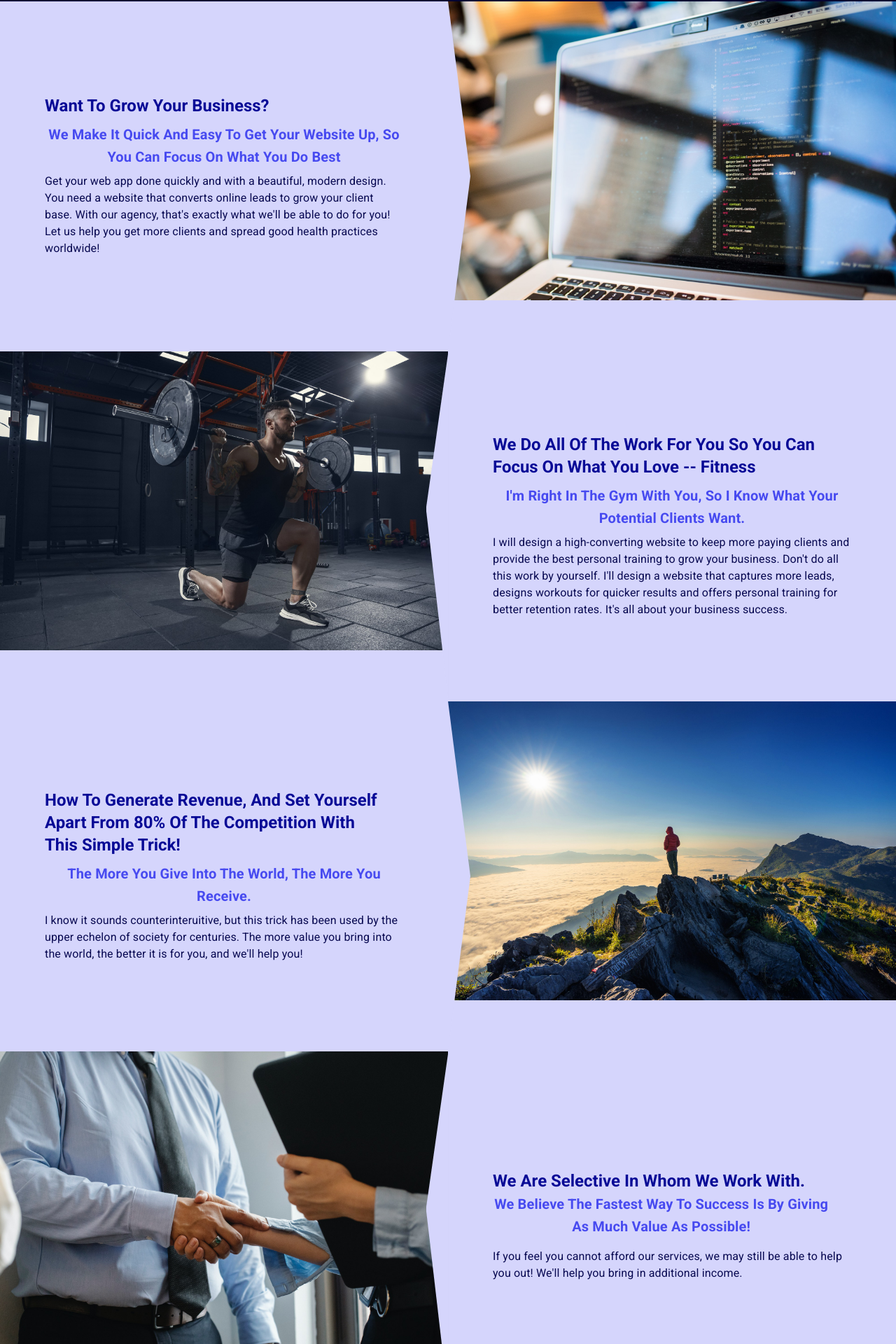
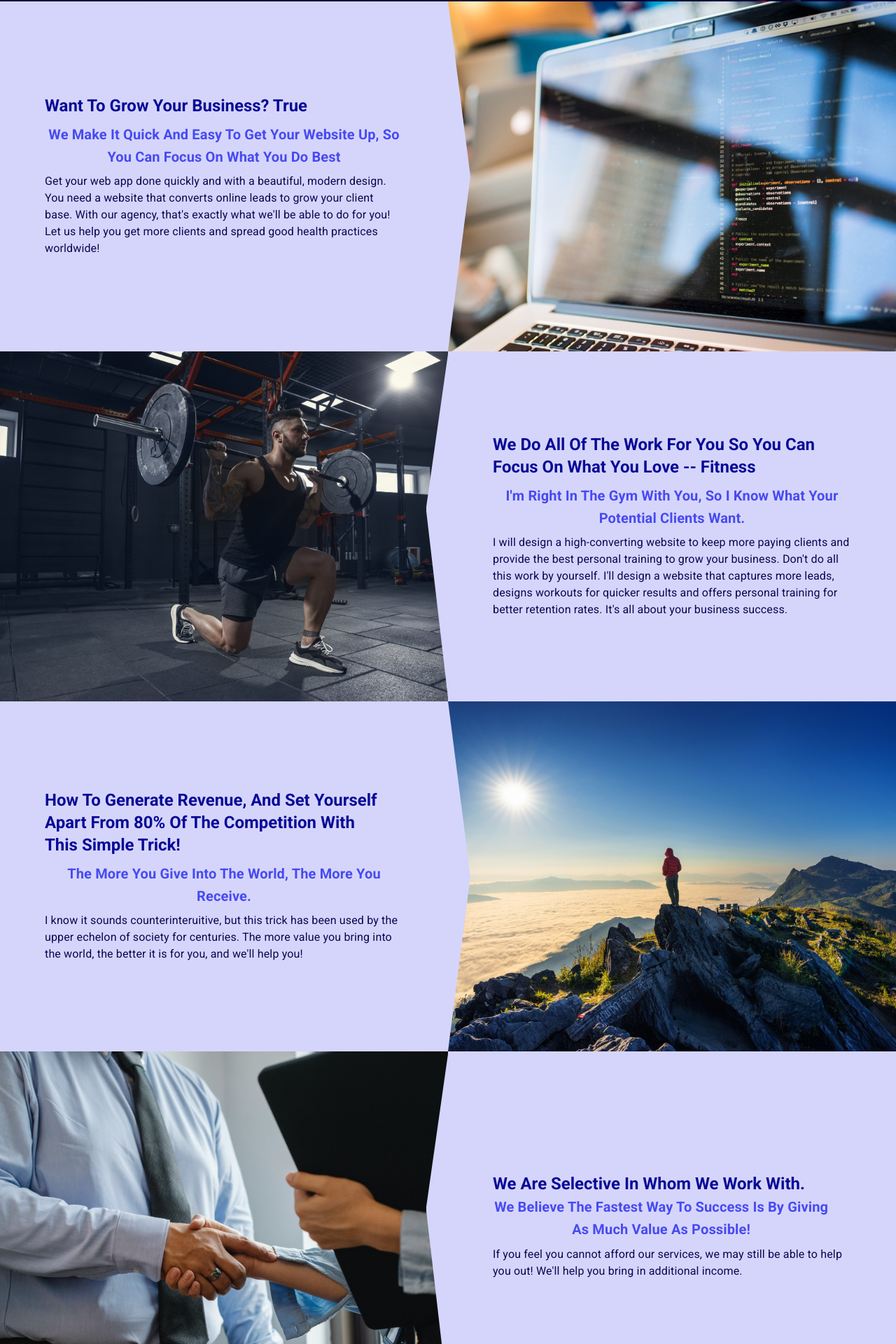
Before and after one commit to mjmorrison10/landing-page-template, a Next.js app: page / in a window 1280 px wide. Shown: the part 6380-8300 px from the top of the page at 70% size. Built offline with nearby package versions, Linux system fonts and the light colour scheme.

Commit message:
added ISO

```diff
--- a/Components/NinthSection.js
+++ b/Components/NinthSection.js
@@ -5,9 +5,10 @@ import {
   Container,
   Grid,
   IconButton,
+  Slide,
   Typography,
 } from "@mui/material";
-import React from "react";
+import React, { useCallback, useRef } from "react";
 import {
   clipPathBottom2,
   clipPathBottom3,
@@ -15,6 +16,8 @@ import {
   companyName,
 } from "../public/Settings/BaseSettings";
 import LazyLoad from "react-lazyload";
+// import { useInView } from "react-intersection-observer";
+import { InView } from "react-intersection-observer";
 
 function NinthSection() {
   const content = {
@@ -97,13 +100,18 @@ function NinthSection() {
     return {
       gridArea: area,
       position: "relative",
-      minHeight: 500,
+      minHeight: { xs: 200, md: 500 },
       display: "flex",
       flexDirection: "column",
       textAlign: { xs: "center", md: "inherit" },
       alignItems: { xs: "center", md: "flex-start" },
       justifyContent: "center",
       px: { xs: 0, md: "10% !important" },
+      py: { xs: 2, md: "auto" },
+
+      // ISO Settings
+      // opacity: !iso ? 0 : 100,
+      // bgcolor: iso ? "purple" : "white",
 
       "&::before": {
         content: '""',
@@ -129,7 +137,7 @@ function NinthSection() {
     return {
       gridArea: area,
       minHeight: 500,
-      placeItems: 'center',
+      placeItems: "center",
     };
   };
 
@@ -181,26 +189,48 @@ function NinthSection() {
     // left: "50%",
   };
 
-  // const gridItemContainerStyles = () => {
-  //   return {
-  //     direction: { md: "column" },
-  //   };
-  // };
+  // const { ref, inView, entry } = useInView({
+  //   threshold: 0,
+  //   rootMargin: "-300px",
+  //   // triggerOnce: true,
+  // });
+
+  // const ref = useRef();
+  // const [inViewRef, inView] = useInView({
+  //   threshold: 0,
+  //   rootMargin: "-300px",
+  //   // triggerOnce: true,
+  // });
+
+  // // Use `useCallback` so we don't recreate the function on each render - Could result in infinite loop
+  // const setRefs = useCallback(
+  //   (node) => {
+  //     // Ref's from useRef needs to have the node assigned to `current`
+  //     ref.current = node;
+  //     // Callback refs, like the one from `useInView`, is a function that takes the node as an argument
+  //     inViewRef(node);
+  //   },
+  //   [inViewRef]
+  // );
 
   return (
     <Box component="section" sx={sectionStyles}>
       <Box sx={containerStyles}>
         <Grid container sx={gridContainerStyles}>
-          <Grid item sx={contentStyles("right", "section01")}>
+          <InView threshold={0} rootMargin={"-10%"}>
+            {({ inView, ref, entry }) => (
+              <>
+                <Grid ref={ref} item sx={contentStyles("right", "section01")}>
+                  <Slide in={inView} direction="right">
+                    <Box>
                       <Typography
                         variant="h5"
                         component="h2"
                         gutterBottom
                         sx={headingTypoStyles}
                       >
-              {content.heading01}
+                        {content.heading01} {inView ? "true" : "false"}
                       </Typography>
-            <div>
                       <Typography
                         variant="h6"
                         component="h3"
@@ -209,25 +239,30 @@ function NinthSection() {
                       >
                         {content.subheader01}
                       </Typography>
-            </div>
                       <Typography sx={bodyStyles}>{content.body01}</Typography>
+                    </Box>
+                  </Slide>
                 </Grid>
                 <Grid item sx={imageStyles("image01")}>
-            <LazyLoad
-              height={"100%"}
-              offset={-200}
-              placeholder={<CircularProgress />}
-            >
+                  <Slide in={inView} direction="right">
                     <Box
                       component="img"
                       src={content.image01}
                       alt={content.heading01}
                       sx={imgStyles}
                     ></Box>
-            </LazyLoad>
+                  </Slide>
                 </Grid>
+              </>
+            )}
+          </InView>
 
-          <Grid item sx={contentStyles("left", "section02")}>
+          <InView threshold={0} rootMargin={"-10%"}>
+            {({ inView, ref, entry }) => (
+              <>
+                <Grid ref={ref} item sx={contentStyles("left", "section02")}>
+                  <Slide in={inView} direction="left">
+                    <Box>
                       <Typography
                         variant="h5"
                         component="h2"
@@ -247,23 +282,29 @@ function NinthSection() {
                         </Typography>
                       </div>
                       <Typography sx={bodyStyles}>{content.body02}</Typography>
+                    </Box>
+                  </Slide>
                 </Grid>
                 <Grid item sx={imageStyles("image02")}>
-            <LazyLoad
-              height={"100%"}
-              offset={-200}
-              placeholder={<CircularProgress />}
-            >
+                  <Slide in={inView} direction="left">
                     <Box
                       component="img"
                       src={content.image02}
                       alt={content.heading02}
                       sx={imgStyles}
                     ></Box>
-            </LazyLoad>
+                  </Slide>
                 </Grid>
+              </>
+            )}
+          </InView>
 
-          <Grid item sx={contentStyles("right", "section03")}>
+          <InView threshold={0} rootMargin={"-10%"}>
+            {({ inView, ref, entry }) => (
+              <>
+                <Grid ref={ref} item sx={contentStyles("right", "section03")}>
+                  <Slide in={inView} direction="right">
+                    <Box>
                       <Typography
                         variant="h5"
                         component="h2"
@@ -283,23 +324,29 @@ function NinthSection() {
                         </Typography>
                       </div>
                       <Typography sx={bodyStyles}>{content.body03}</Typography>
+                    </Box>
+                  </Slide>
                 </Grid>
                 <Grid item sx={imageStyles("image03")}>
-            <LazyLoad
-              height={"100%"}
-              offset={-200}
-              placeholder={<CircularProgress />}
-            >
+                  <Slide in={inView} direction="right">
                     <Box
                       component="img"
                       src={content.image03}
                       alt={content.heading03}
                       sx={imgStyles}
                     ></Box>
-            </LazyLoad>
+                  </Slide>
                 </Grid>
+              </>
+            )}
+          </InView>
 
-          <Grid item sx={contentStyles("left", "section04")}>
+          <InView threshold={0} rootMargin={"-10%"}>
+            {({ inView, ref, entry }) => (
+              <>
+                <Grid ref={ref} item sx={contentStyles("left", "section04")}>
+                  <Slide in={inView} direction="left">
+                    <Box>
                       <Typography
                         variant="h5"
                         component="h2"
@@ -319,23 +366,29 @@ function NinthSection() {
                         </div>
                       </Typography>
                       <Typography sx={bodyStyles}>{content.body04}</Typography>
+                    </Box>
+                  </Slide>
                 </Grid>
                 <Grid item sx={imageStyles("image04")}>
-            <LazyLoad
-              height={"100%"}
-              offset={-200}
-              placeholder={<CircularProgress />}
-            >
+                  <Slide in={inView} direction="left">
                     <Box
                       component="img"
                       src={content.image04}
                       alt={content.heading04}
                       sx={imgStyles}
                     ></Box>
-            </LazyLoad>
+                  </Slide>
                 </Grid>
+              </>
+            )}
+          </InView>
 
-          <Grid item sx={contentStyles("right", "section05")}>
+          <InView threshold={0} rootMargin={"-10%"}>
+            {({ inView, ref, entry }) => (
+              <>
+                <Grid ref={ref} item sx={contentStyles("right", "section05")}>
+                  <Slide in={inView} direction="right">
+                    <Box>
                       <Typography
                         variant="h5"
                         component="h2"
@@ -355,23 +408,29 @@ function NinthSection() {
                         </Typography>
                       </div>
                       <Typography sx={bodyStyles}>{content.body05}</Typography>
+                    </Box>
+                  </Slide>
                 </Grid>
                 <Grid item sx={imageStyles("image05")}>
-            <LazyLoad
-              height={"100%"}
-              offset={-200}
-              placeholder={<CircularProgress />}
-            >
+                  <Slide in={inView} direction="right">
                     <Box
                       component="img"
                       src={content.image05}
                       alt={content.heading05}
                       sx={imgStyles}
                     ></Box>
-            </LazyLoad>
+                  </Slide>
                 </Grid>
+              </>
+            )}
+          </InView>
 
-          <Grid item sx={contentStyles("left", "section06")}>
+          <InView threshold={0} rootMargin={"-10%"}>
+            {({ inView, ref, entry }) => (
+              <>
+                <Grid ref={ref} item sx={contentStyles("left", "section06")}>
+                  <Slide in={inView} direction="left">
+                    <Box>
                       <Typography
                         variant="h5"
                         component="h2"
@@ -391,21 +450,22 @@ function NinthSection() {
                         </Typography>
                       </div>
                       <Typography sx={bodyStyles}>{content.body06}</Typography>
+                    </Box>
+                  </Slide>
                 </Grid>
                 <Grid item sx={imageStyles("image06")}>
-            <LazyLoad
-              height={"100%"}
-              offset={-200}
-              placeholder={<CircularProgress />}
-            >
+                  <Slide in={inView} direction="left">
                     <Box
                       component="img"
                       src={content.image06}
                       alt={content.heading06}
                       sx={imgStyles}
                     ></Box>
-            </LazyLoad>
+                  </Slide>
                 </Grid>
+              </>
+            )}
+          </InView>
         </Grid>
 
         <Box sx={iconButtonBoxStyles}>
--- a/package.json
+++ b/package.json
@@ -17,6 +17,7 @@
     "next": "12.1.4",
     "react": "18.0.0",
     "react-dom": "18.0.0",
+    "react-intersection-observer": "^8.34.0",
     "react-lazyload": "^3.2.0",
     "react-mailchimp-subscribe": "^2.1.3"
   },
--- a/pages/index.js
+++ b/pages/index.js
@@ -21,6 +21,7 @@ import Footer from "../Components/Footer";
 const mainStyles = {
   maxWidth: "100vw",
   width: "100%",
+  overflowX: "hidden",
 };
 
 export default function Home() {
@@ -32,7 +33,10 @@ export default function Home() {
           name="Morrison Developer Operations"
           content="Morrison Develop Operations. A Web Development company. Owned and Operated by Michael Morrison. We specialize in helping personal fitness coaches scale their business."
         />
-        <meta name="google-site-verification" content="42BSty5U9tBdDZ3GrzylEghrlO548S3re6Xto-z-fB0" />
+        <meta
+          name="google-site-verification"
+          content="42BSty5U9tBdDZ3GrzylEghrlO548S3re6Xto-z-fB0"
+        />
         <link rel="icon" href="/images/logo.png" />
       </Head>
       <Box component={"main"} sx={mainStyles}>
```
Also changed, not shown: 1 other file (tests, documents, lock files or other folders). Lines whose indentation alone changed are shown as unchanged.
